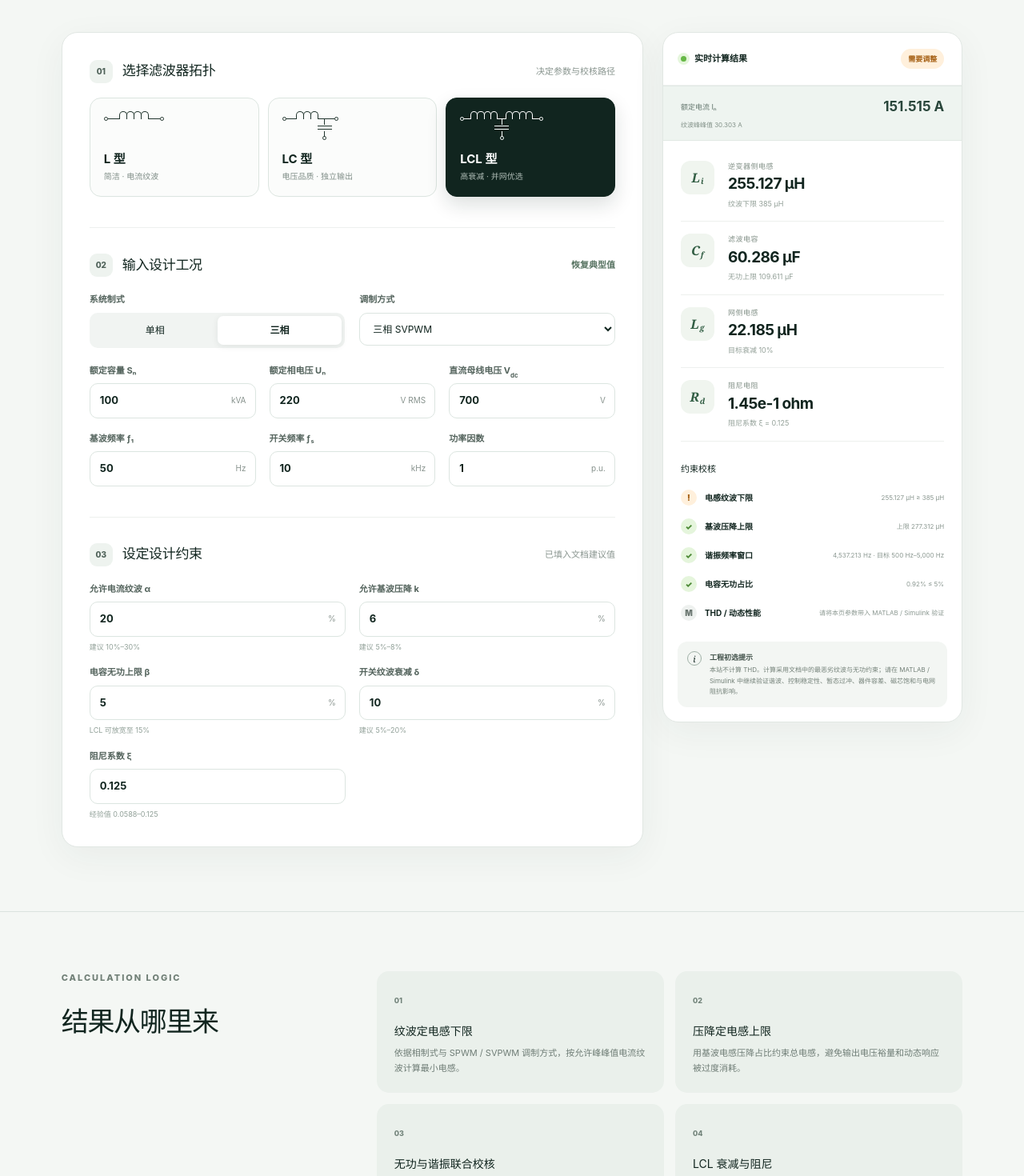
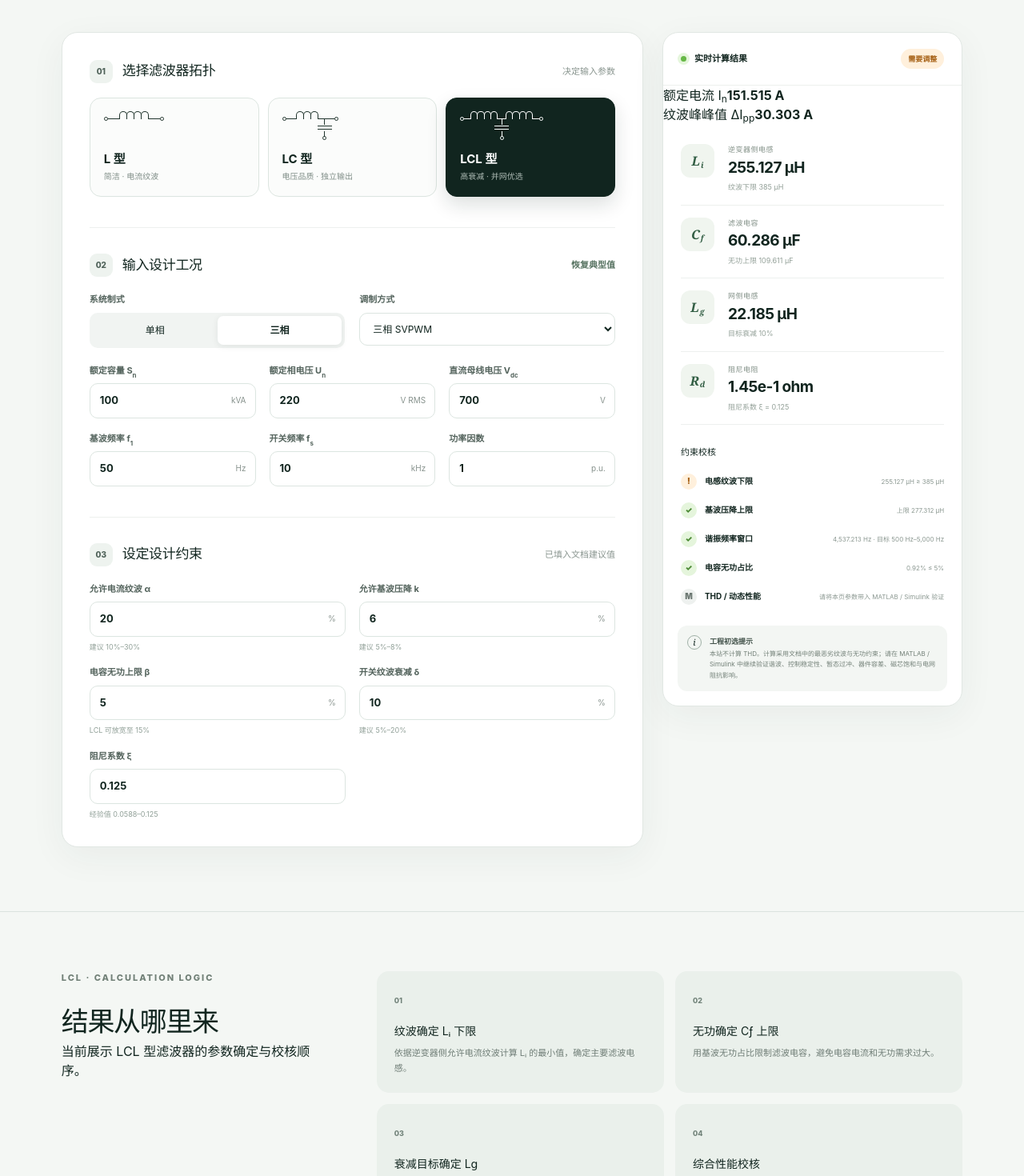
Before and after one commit to tenlancion/inverter-filter-designer, a Next.js app: page /inverter-filter-designer/ in a window 1280 px wide. Shown: the part 340-1810 px from the top of the page at 80% size. Built offline with nearby package versions, Linux system fonts and the light colour scheme.

Commit message:
Update page.tsx

```diff
--- a/app/page.tsx
+++ b/app/page.tsx
@@ -121,6 +121,25 @@ export default function Home() {
       ? [["L", "f"], ["C", "f"], ["f", "r"]]
       : [["L", "i"], ["C", "f"], ["L", "g"], ["R", "d"]];
 
+  const methodSteps = topology === "L"
+    ? [
+        { title: "电流纹波确定电感下限", copy: "根据相制式、调制方式和允许峰峰值电流纹波，计算滤波电感的最小值。" },
+        { title: "基波压降确定电感上限", copy: "以允许基波压降约束电感最大值，保留输出电压裕量与动态响应能力。" },
+        { title: "上下限冲突校验", copy: "比较电感可选区间；若下限超过上限，应调整纹波、压降或开关频率等条件。" },
+      ]
+    : topology === "LC"
+      ? [
+          { title: "纹波确定电感下限", copy: "先由开关电流纹波要求得到滤波电感下限，形成电感初选范围。" },
+          { title: "无功上限与谐振配置", copy: "由基波无功限制电容上限，并联合电感配置 LC 谐振频率，使其避开基波与开关频率。" },
+          { title: "压降与电压质量校核", copy: "检查电感基波压降；电压 THD 与动态性能需将初选参数带入 MATLAB / Simulink 验证。" },
+        ]
+      : [
+          { title: "纹波确定 Lᵢ 下限", copy: "依据逆变器侧允许电流纹波计算 Lᵢ 的最小值，确定主要滤波电感。" },
+          { title: "无功确定 Cƒ 上限", copy: "用基波无功占比限制滤波电容，避免电容电流和无功需求过大。" },
+          { title: "衰减目标确定 L𝗀", copy: "根据开关频率纹波衰减比例配置网侧电感 L𝗀，并进一步给出阻尼参数。" },
+          { title: "综合性能校核", copy: "联合检查谐振频率、总电感基波压降；电压与电流 THD 留给 MATLAB / Simulink 验证。" },
+        ];
+
   return (
     <main>
       <header className="topbar">
@@ -136,7 +155,7 @@ export default function Home() {
 
       <section className="workspace">
         <div className="config-panel">
-          <div className="section-head"><div><span className="step">01</span><h2>选择滤波器拓扑</h2></div><span className="section-note">决定参数与校核路径</span></div>
+          <div className="section-head"><div><span className="step">01</span><h2>选择滤波器拓扑</h2></div><span className="section-note">决定输入参数</span></div>
           <div className="topology-tabs" role="tablist" aria-label="滤波器拓扑">
             {(["L", "LC", "LCL"] as Topology[]).map((item) => (
               <button key={item} role="tab" aria-selected={topology === item} className={topology === item ? "active" : ""} onClick={() => setTopology(item)}>
@@ -163,11 +182,11 @@ export default function Home() {
             <div className="mini-group modulation"><span>调制方式</span><select value={modulation} onChange={(e) => setModulation(e.target.value as Modulation)}>{phase === "three" ? <><option value="svpwm">三相 SVPWM</option><option value="spwm3">三相 SPWM</option></> : <><option value="bipolar">单相全桥双极性 SPWM</option><option value="unipolar">单相全桥单极性 SPWM</option></>}</select></div>
           </div>
           <div className="field-grid">
-            <NumberField label="额定容量 Sₙ" value={power} onChange={setPower} unit="kVA" />
-            <NumberField label={phase === "three" ? "额定相电压 Uₙ" : "额定电压 Uₙ"} value={voltage} onChange={setVoltage} unit="V RMS" />
+            <NumberField label={<>额定容量 S<sub>n</sub></>} value={power} onChange={setPower} unit="kVA" />
+            <NumberField label={phase === "three" ? <>额定相电压 U<sub>n</sub></> : <>额定电压 U<sub>n</sub></>} value={voltage} onChange={setVoltage} unit="V RMS" />
             <NumberField label={<>直流母线电压 V<sub>dc</sub></>} value={vdc} onChange={setVdc} unit="V" />
-            <NumberField label="基波频率 ƒ₁" value={f1} onChange={setF1} unit="Hz" />
-            <NumberField label="开关频率 ƒₛ" value={fs} onChange={setFs} unit="kHz" />
+            <NumberField label={<>基波频率 f<sub>1</sub></>} value={f1} onChange={setF1} unit="Hz" />
+            <NumberField label={<>开关频率 f<sub>s</sub></>} value={fs} onChange={setFs} unit="kHz" />
             <NumberField label="功率因数" value={pf} onChange={setPf} unit="p.u." min={0.1} max={1} step={0.01} />
           </div>
 
@@ -183,7 +202,10 @@ export default function Home() {
 
         <aside className="results">
           <div className="result-top"><div><span className="live-dot" /> 实时计算结果</div><span className={result.feasible ? "status ok" : "status warn"}>{result.feasible ? "参数可行" : "需要调整"}</span></div>
-          <div className="current-strip"><span>额定电流 Iₙ</span><strong>{fmt(result.current, "A")}</strong><small>纹波峰峰值 {fmt(result.deltaI, "A")}</small></div>
+          <div className="current-summary">
+            <div><span>额定电流 I<sub>n</sub></span><strong>{fmt(result.current, "A")}</strong></div>
+            <div><span>纹波峰峰值 ΔI<sub>pp</sub></span><strong>{fmt(result.deltaI, "A")}</strong></div>
+          </div>
           <div className="result-cards">
             {resultCards.map((card, index) => <article key={card.key}><span className="symbol"><i>{resultSymbols[index][0]}</i>{resultSymbols[index][1] && <sub>{resultSymbols[index][1]}</sub>}</span><div><small>{card.label}</small><strong>{card.value}</strong><p>{card.sub}</p></div></article>)}
           </div>
@@ -193,12 +215,9 @@ export default function Home() {
       </section>
 
       <section id="method" className="method">
-        <div><p className="eyebrow">CALCULATION LOGIC</p><h2>结果从哪里来</h2></div>
-        <div className="method-grid">
-          <article><span>01</span><h3>纹波定电感下限</h3><p>依据相制式与 SPWM / SVPWM 调制方式，按允许峰峰值电流纹波计算最小电感。</p></article>
-          <article><span>02</span><h3>压降定电感上限</h3><p>用基波电感压降占比约束总电感，避免输出电压裕量和动态响应被过度消耗。</p></article>
-          <article><span>03</span><h3>无功与谐振联合校核</h3><p>LC / LCL 电容受基波无功限制，并检查谐振频率是否落在合理窗口。</p></article>
-          <article><span>04</span><h3>LCL 衰减与阻尼</h3><p>由开关频率电流衰减目标求网侧电感，再根据阻尼系数给出串联阻尼电阻。</p></article>
+        <div><p className="eyebrow">{topology} · CALCULATION LOGIC</p><h2>结果从哪里来</h2><p className="method-lead">当前展示 {topology} 型滤波器的参数确定与校核顺序。</p></div>
+        <div className={`method-grid ${methodSteps.length === 3 ? "three" : "four"}`}>
+          {methodSteps.map((item, index) => <article key={item.title}><span>{String(index + 1).padStart(2, "0")}</span><h3>{item.title}</h3><p>{item.copy}</p></article>)}
         </div>
       </section>
       <footer><span>FluxFilter · 两电平逆变器滤波器参数设计</span><span>结果用于工程初选，不替代仿真与认证</span></footer>
```
